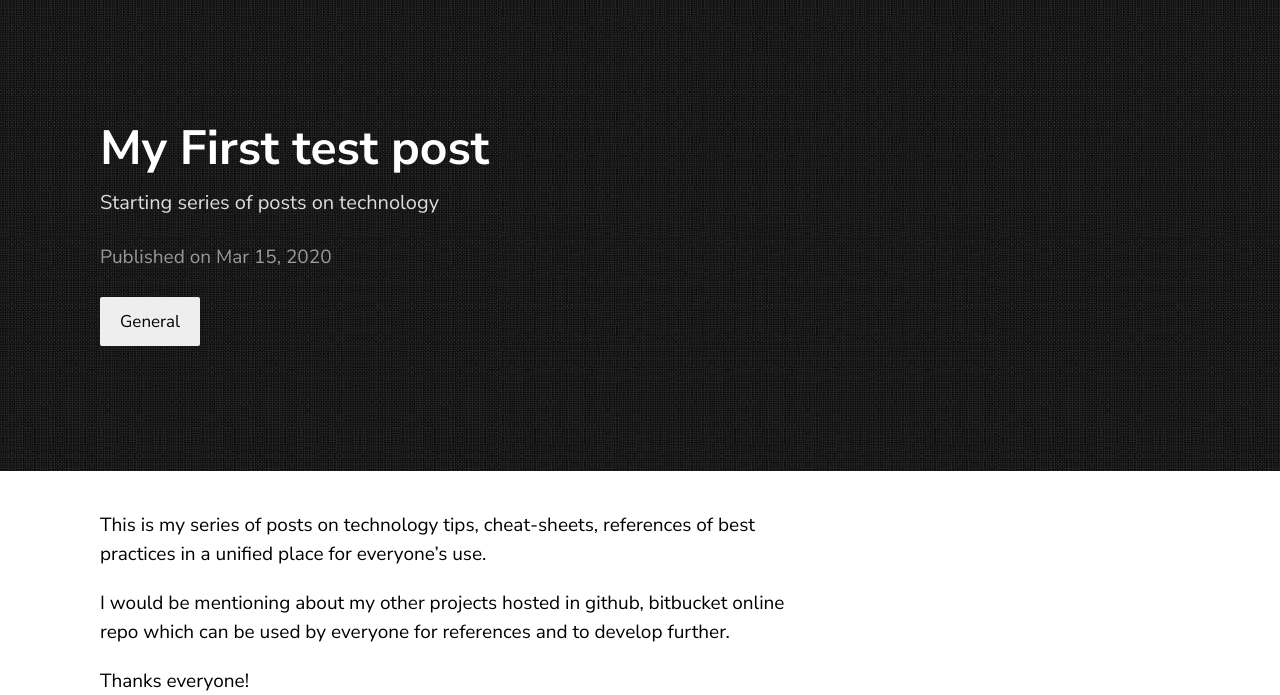
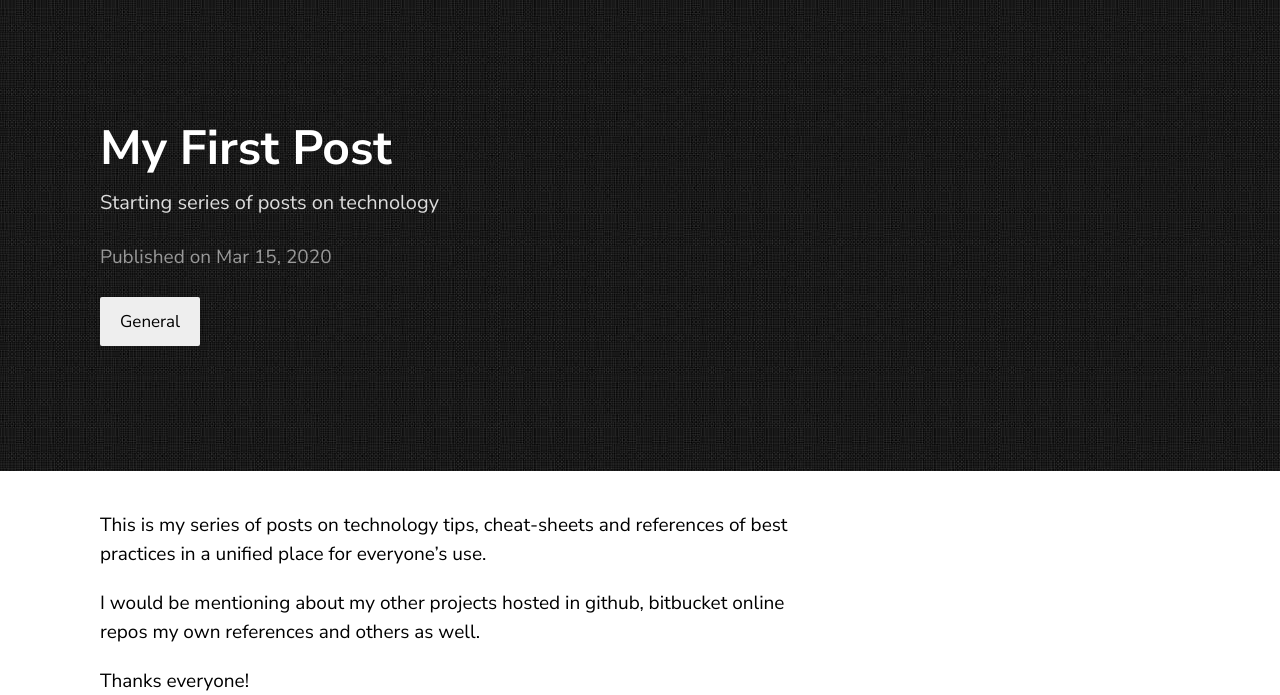
Before and after one commit to ziaur25/ziaur25.github.io, a Jekyll site: the page built from _posts/2020-03-15-first-post.md, in a window 1280 px wide, cut to the strip 0-695 px from the top of the page. Built offline with Jekyll 4.4.1, drawn with Linux system fonts in a browser that asks for light colours.

Commit message:
new post march 15 2020

```diff
--- a/_posts/2020-03-15-first-post.md
+++ b/_posts/2020-03-15-first-post.md
@@ -1,14 +1,14 @@
 ---
 layout: post
-title:  "My First test post"
+title:  "My First Post"
 description: Starting series of posts on technology
 categories: General
 
 ---
 
-This is my series of posts on technology tips, cheat-sheets, references of best practices in a unified place for everyone's use.
+This is my series of posts on technology tips, cheat-sheets and references of best practices in a unified place for everyone's use.
 
-I would be mentioning about my other projects hosted in github, bitbucket online repo which can be used by everyone for references and to develop further.
+I would be mentioning about my other projects hosted in github, bitbucket online repos my own references and others as well.
 
 Thanks everyone!
 
```
